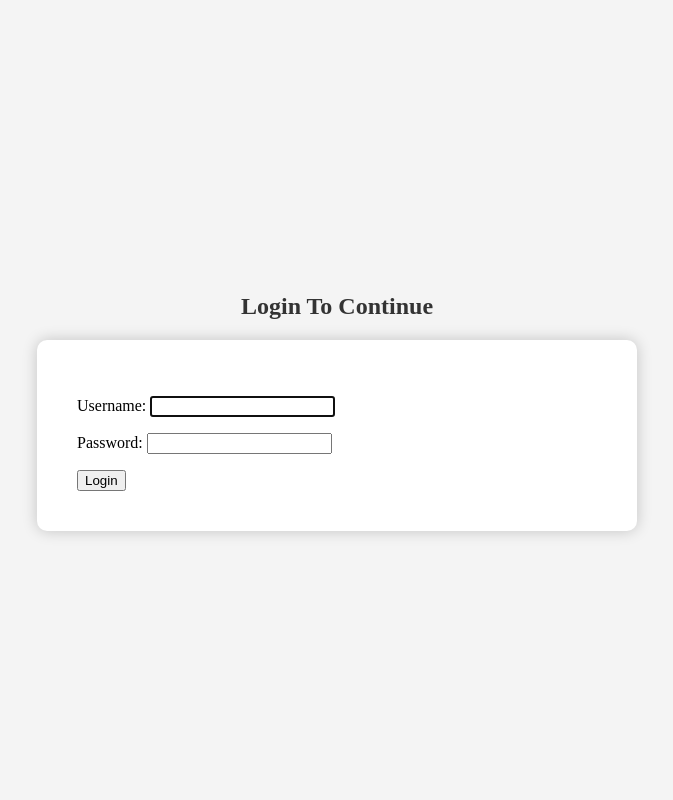
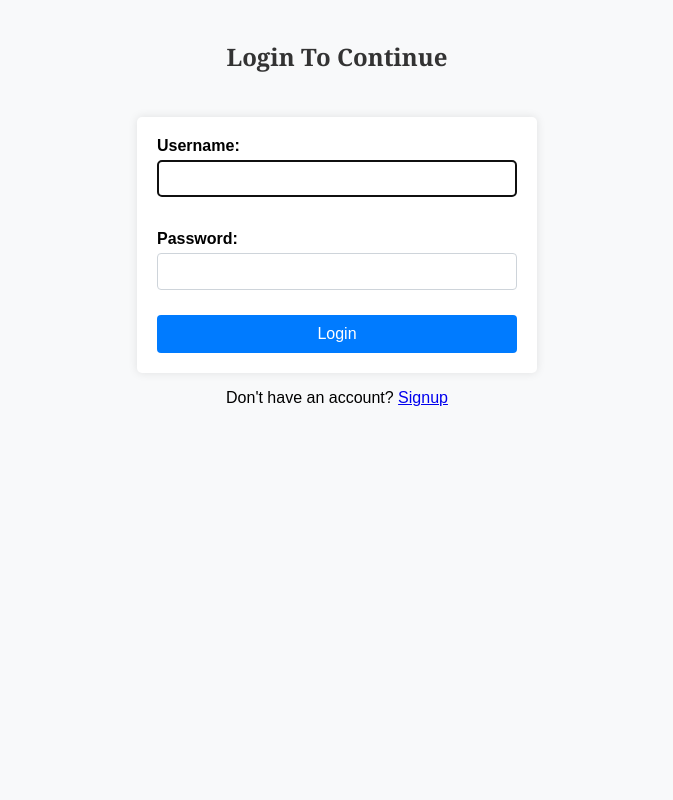
Before and after one commit to estherauma/construction-site-repo, a Django app: page /login/ in a window 1280 px wide. Shown: the whole page, without its empty margins (303-976 px from the left). Run offline with Django 5.2, Linux system fonts and the light colour scheme.

Commit message:
Update the styling of the login page

```diff
--- a/Tuzimbe/static/css/login.css
+++ b/Tuzimbe/static/css/login.css
@@ -1,33 +1,70 @@
 
 body {
+    font-family: Arial, sans-serif;
+    background-color: #f8f9fa;
     margin: 0;
-    height: 100vh;
+    padding: 0;
     display: flex;
     flex-direction: column;
-    justify-content: center;
     align-items: center;
-    background-color: #f4f4f4;
 }
 
 h3 {
+    margin-top: 40px;
+    font-size: 24px;
     color: #333;
-    font-size: 1.5em;
-    margin-bottom: 20px;
+    font-family: Cambria, Cochin, Georgia, Times, 'Times New Roman', serif;
 }
 
 .form-container {
-    display: flex;
-    justify-content: center;
-    align-items: center;
+    background-color: #ffffff;
+    padding: 20px;
+    border-radius: 5px;
+    box-shadow: 0 0 10px rgba(0, 0, 0, 0.1);
+    max-width: 400px;
     width: 100%;
-    max-width: 600px;
+    box-sizing: border-box;
+    margin-top: 20px;
 }
 
+.form-group {
+    margin-bottom: 15px;
+}
 
-form {
+label {
+    font-weight: bold;
+    display: block;
+    margin-bottom: 5px;
+
+}
+
+input {
     width: 100%;
-    padding: 40px;
-    box-shadow: 0 0 15px rgba(0, 0, 0, 0.2);
-    background-color: #fff;
-    border-radius: 10px;
+    padding: 10px;
+    border: 1px solid #ced4da;
+    border-radius: 4px;
+    box-sizing: border-box;
+
 }
+
+.error {
+    color: red;
+    margin-top: 5px;
+}
+
+button {
+    width: 100%;
+    padding: 10px;
+    background-color: #007bff;
+    border: none;
+    border-radius: 4px;
+    color: white;
+    font-size: 16px;
+    cursor: pointer;
+    margin-top: 10px;
+
+}
+
+button:hover {
+    background-color: #0056b3;
+}
--- a/Tuzimbe/static/css/signup.css
+++ b/Tuzimbe/static/css/signup.css
@@ -9,6 +9,7 @@ h3 {
     text-align: center;
     margin-top: 20px;
     font-size: 24px;
+    font-family: Cambria, Cochin, Georgia, Times, 'Times New Roman', serif;
 }
 
 .container {
--- a/Tuzimbe/templates/auth/login.html
+++ b/Tuzimbe/templates/auth/login.html
@@ -11,13 +11,38 @@
     <h3>Login To Continue</h3>
 
     <div class="form-container">
-
         <form method="POST">
             {% csrf_token %}
-            {{ form.as_p }}
+
+            <div class="form-group">
+                <label for="{{ form.username.id_for_label }}">Username:</label>
+                {{ form.username }}
+                {% if form.username.errors %}
+                    <div class="error">
+                        {% for error in form.username.errors %}
+                            <p>{{ error }}</p>
+                        {% endfor %}
+                    </div>
+                {% endif %}
+            </div>
+            <br>
+
+            <div class="form-group">
+                <label for="{{ form.password.id_for_label }}">Password:</label>
+                {{ form.password }}
+                {% if form.password.errors %}
+                    <div class="error">
+                        {% for error in form.password.errors %}
+                            <p>{{ error }}</p>
+                        {% endfor %}
+                    </div>
+                {% endif %}
+            </div>
+
             <button type="submit">Login</button>
-           </form>
+        </form>
+
     </div>
-
+    <p>Don't have an account? <a href="{% url 'Tuzimbe:signup' %}">Signup</a></p>
 </body>
 </html>
--- a/Tuzimbe/urls.py
+++ b/Tuzimbe/urls.py
@@ -28,7 +28,7 @@ urlpatterns = [
     path("worker_attendance_form/", worker_attendance, name="worker_attendance_form"),
     path("attendance_list/", attendance_list, name="attendance_list"),
     path("update_attendance/<int:pk>/", update_attendance, name="update_attendance"),
-    path('login/',LoginView.as_view(template_name ='auth/login.html'), name = 'login'),
+    path('login/', LoginView.as_view(template_name ='auth/login.html'), name = 'login'),
     path('signup/', signup, name='signup'),
 
     # API URLS
```
Also changed, not shown: Tuzimbe/views.py (+0 -10 lines).
